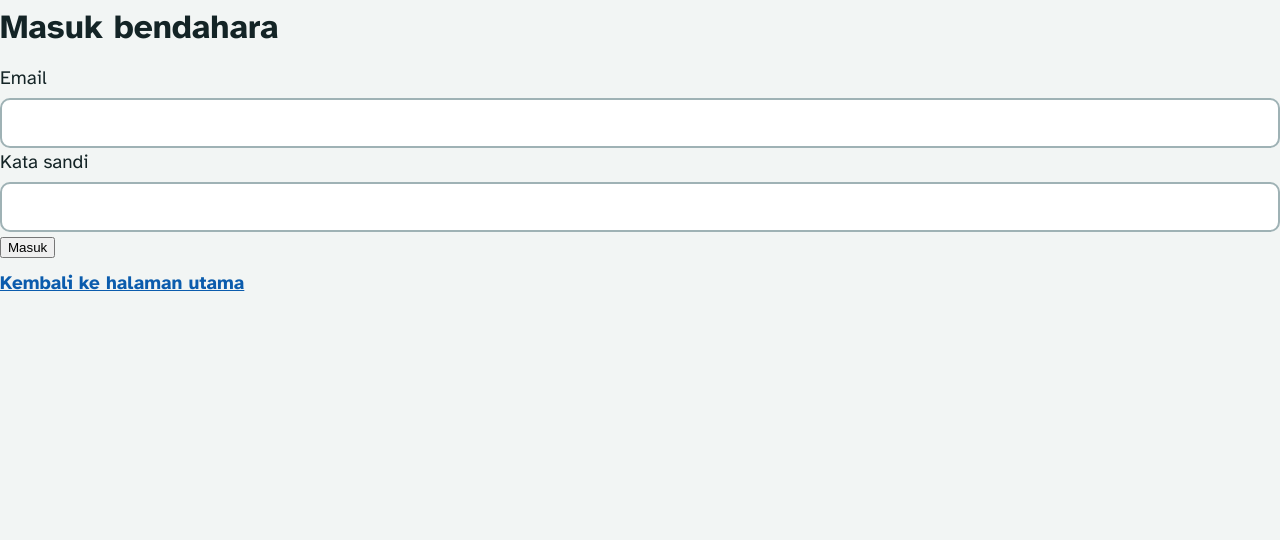
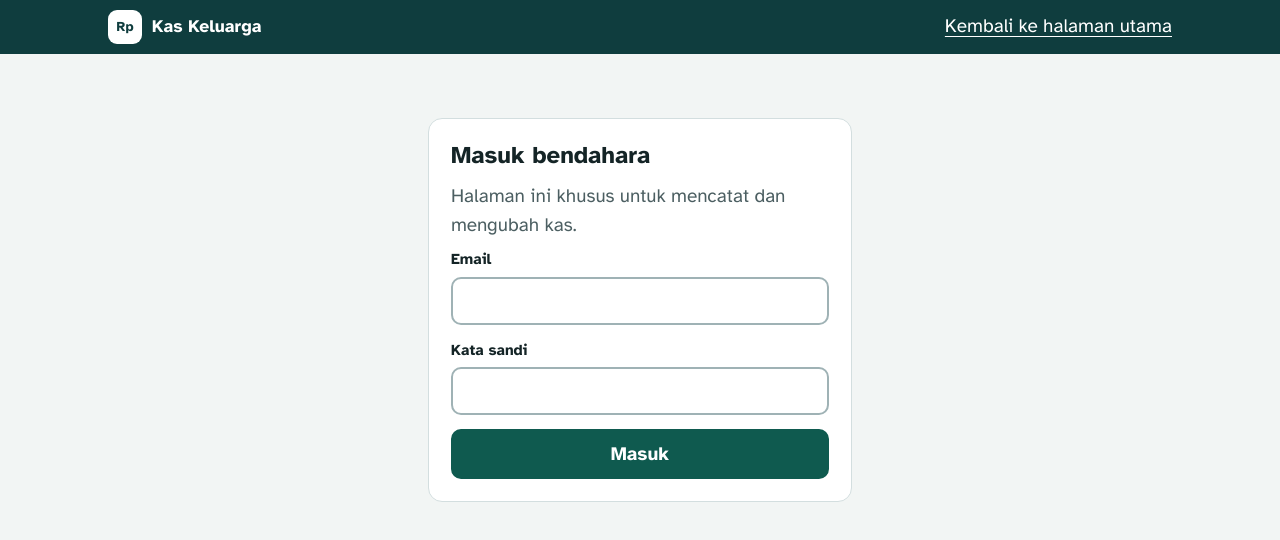
Before and after one commit to Salmakhaira/Bendahara_admin, a Next.js app: page /bendahara in a window 1280 px wide. Shown: the top 540 px of the page. Built offline with nearby package versions, Linux system fonts and the light colour scheme; no server answers.

Commit message:
Update page.js

```diff
--- a/app/bendahara/page.js
+++ b/app/bendahara/page.js
@@ -2,6 +2,7 @@
 import { useEffect, useState } from 'react'
 import Link from 'next/link'
 import { supabase } from '../../lib/supabase'
+import Kepala from '../components/Kepala'
 import Dashboard from './Dashboard'
 
 // Gerbang: login -> pastikan akun terdaftar sebagai admin -> tampilkan dashboard
@@ -31,34 +32,47 @@ export default function Bendahara() {
       email: f.get('email').trim(), password: f.get('password'),
     })
     setSibuk(false)
-    setPesan(error ? 'Email atau kata sandi salah.' : '')
+    setPesan(error ? 'Email atau kata sandi salah. Periksa lagi lalu coba masuk kembali.' : '')
   }
 
-  if (sesi === undefined || (sesi && admin === undefined)) return <main><p>Memuat...</p></main>
+  if (sesi === undefined || (sesi && admin === undefined)) {
+    return <><Kepala /><main className="wrap sempit"><p>Memuat...</p></main></>
+  }
 
   if (!sesi) return (
-    <main>
+    <>
+      <Kepala><Link href="/">Kembali ke halaman utama</Link></Kepala>
+      <main className="wrap tengah">
+        <form className="panel masuk-kartu" onSubmit={masuk}>
           <h1>Masuk bendahara</h1>
-      <form onSubmit={masuk}>
-        <label>Email<input name="email" type="email" autoComplete="username" required /></label>
-        <label>Kata sandi<input name="password" type="password" autoComplete="current-password" required /></label>
-        <button disabled={sibuk}>{sibuk ? 'Memeriksa...' : 'Masuk'}</button>
+          <p className="redup">Halaman ini khusus untuk mencatat dan mengubah kas.</p>
+          <label className="f">Email
+            <input name="email" type="email" autoComplete="username" required />
+          </label>
+          <label className="f">Kata sandi
+            <input name="password" type="password" autoComplete="current-password" required />
+          </label>
+          <button className="btn blok" disabled={sibuk}>{sibuk ? 'Memeriksa...' : 'Masuk'}</button>
           {pesan && <div className="notif err" role="alert">{pesan}</div>}
         </form>
-      <p><Link href="/">Kembali ke halaman utama</Link></p>
       </main>
+    </>
   )
 
   if (!admin) return (
-    <main>
+    <>
+      <Kepala><Link href="/">Halaman utama</Link></Kepala>
+      <main className="wrap tengah">
+        <div className="panel masuk-kartu">
           <h1>Akun ini bukan bendahara</h1>
           <div className="notif err" role="alert">
-        Akun <b>{sesi.user.email}</b> tidak terdaftar sebagai bendahara, jadi tidak bisa mengubah catatan.
-        Jika ini akun Anda, jalankan bagian terakhir <code>schema.sql</code> (daftarkan akun bendahara).
+            Akun <b>{sesi.user.email}</b> belum terdaftar sebagai bendahara, jadi tidak bisa mengubah catatan.
+            Jika ini akun Anda, jalankan bagian terakhir <code>schema.sql</code> di Supabase untuk mendaftarkannya.
           </div>
-      <button className="abu" onClick={() => supabase.auth.signOut()}>Keluar akun</button>
-      <p><Link href="/">Lihat halaman utama</Link></p>
+          <button className="btn garis blok" onClick={() => supabase.auth.signOut()}>Keluar akun</button>
+        </div>
       </main>
+    </>
   )
 
   return <Dashboard email={sesi.user.email} />
```
Lines whose indentation alone changed are shown as unchanged.
